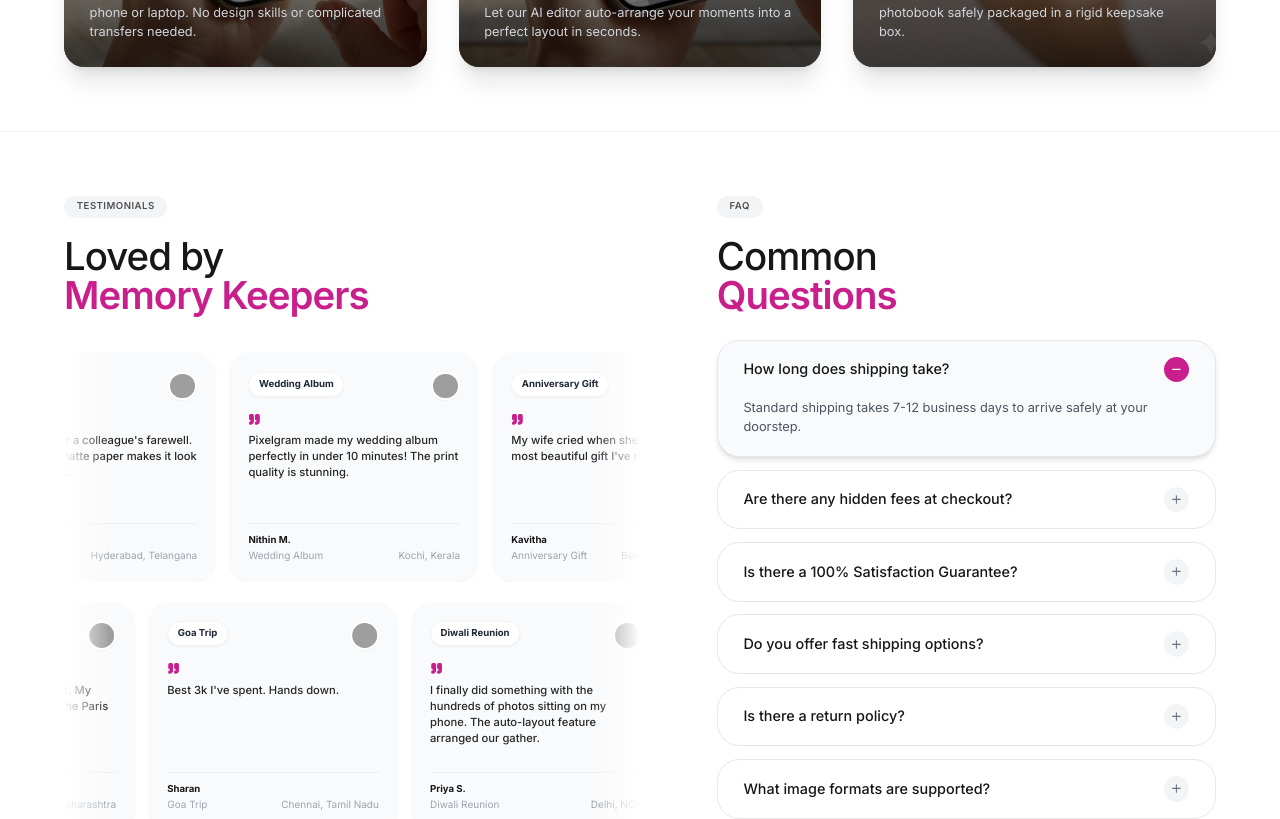
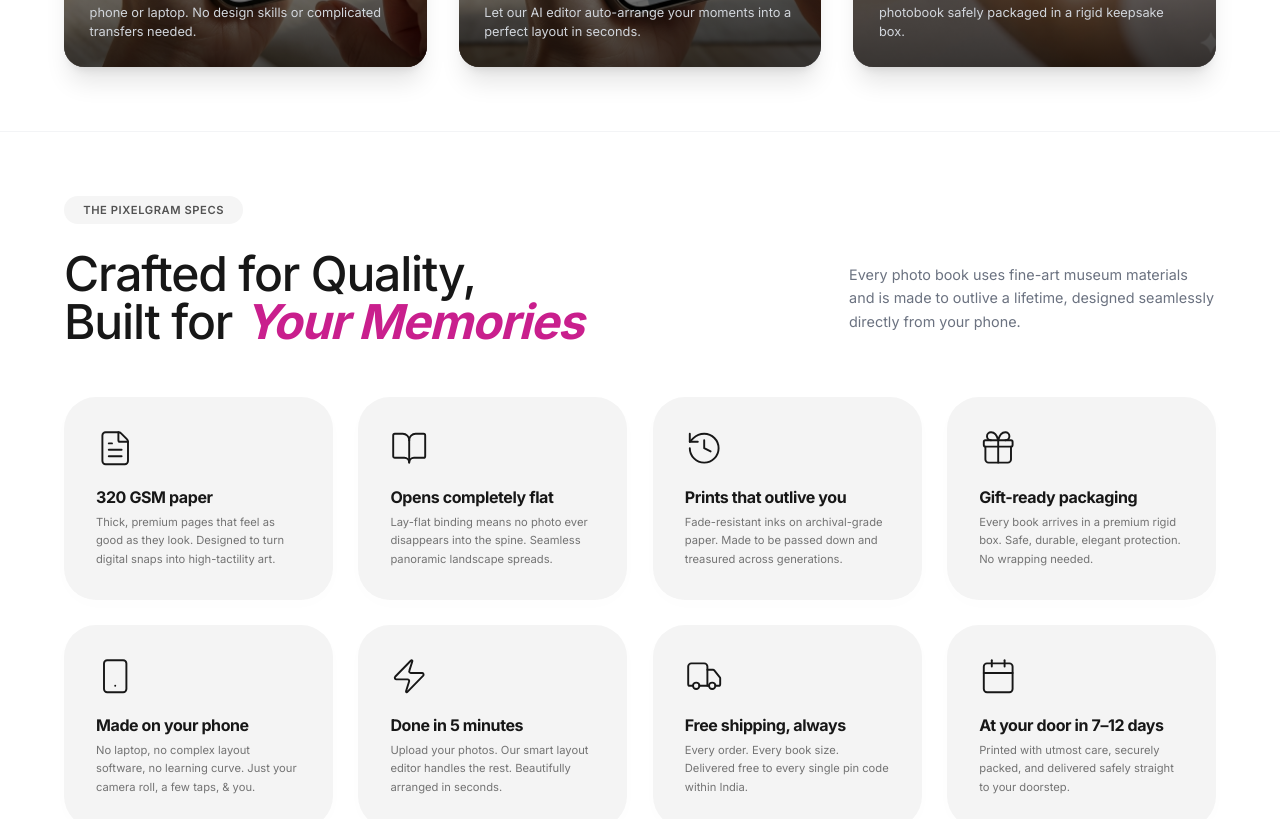
Before and after one commit to vijaymurugann/Pixel-gram-landing-page, a React (Vite) app: page / in a window 1280 px wide. Shown: the part 1500-2319 px from the top of the page. Built offline with nearby package versions, Linux system fonts and the light colour scheme; grey boxes are pictures that could not be loaded.

Commit message:
feat: add Specs component to showcase product quality and logistics features

```diff
--- a/App.tsx
+++ b/App.tsx
@@ -5,6 +5,7 @@ import { Navbar } from './components/Navbar';
 import { AnnouncementBanner } from './components/AnnouncementBanner';
 import { About } from './components/About';
 import { Programs } from './components/Programs';
+import { Specs } from './components/Specs';
 import { Services } from './components/Services';
 import { TestimonialsAndFAQ } from './components/TestimonialsAndFAQ';
 import { JoinUs } from './components/JoinUs';
@@ -45,6 +46,10 @@ const App: React.FC = () => {
             <Programs />
           </SectionWrapper>
 
+          <SectionWrapper theme="light" id="specs">
+            <Specs />
+          </SectionWrapper>
+
           {/* <SectionWrapper theme="light" id="inspiration">
             <Services />
           </SectionWrapper> */}
--- /dev/null
+++ b/components/Specs.tsx
@@ -0,0 +1,131 @@
+import React from 'react';
+import {
+  FileText,
+  History,
+  Truck,
+  Zap,
+  Smartphone,
+  Calendar,
+  BookOpen,
+  Gift
+} from 'lucide-react';
+
+interface SpecItem {
+  id: string;
+  icon: React.ComponentType<any>;
+  title: string;
+  description: string;
+  category: 'quality' | 'speed' | 'logistics';
+}
+
+const specsData: SpecItem[] = [
+  {
+    id: '01',
+    icon: FileText,
+    title: '320 GSM paper',
+    description: 'Thick, premium pages that feel as good as they look. Designed to turn digital snaps into high-tactility art.',
+    category: 'quality'
+  },
+  {
+    id: '02',
+    icon: BookOpen,
+    title: 'Opens completely flat',
+    description: 'Lay-flat binding means no photo ever disappears into the spine. Seamless panoramic landscape spreads.',
+    category: 'quality'
+  },
+  {
+    id: '03',
+    icon: History,
+    title: 'Prints that outlive you',
+    description: 'Fade-resistant inks on archival-grade paper. Made to be passed down and treasured across generations.',
+    category: 'quality'
+  },
+  {
+    id: '04',
+    icon: Gift,
+    title: 'Gift-ready packaging',
+    description: 'Every book arrives in a premium rigid box. Safe, durable, elegant protection. No wrapping needed.',
+    category: 'quality'
+  },
+  {
+    id: '05',
+    icon: Smartphone,
+    title: 'Made on your phone',
+    description: 'No laptop, no complex layout software, no learning curve. Just your camera roll, a few taps, & you.',
+    category: 'speed'
+  },
+  {
+    id: '06',
+    icon: Zap,
+    title: 'Done in 5 minutes',
+    description: 'Upload your photos. Our smart layout editor handles the rest. Beautifully arranged in seconds.',
+    category: 'speed'
+  },
+  {
+    id: '07',
+    icon: Truck,
+    title: 'Free shipping, always',
+    description: 'Every order. Every book size. Delivered free to every single pin code within India.',
+    category: 'logistics'
+  },
+  {
+    id: '08',
+    icon: Calendar,
+    title: 'At your door in 7–12 days',
+    description: 'Printed with utmost care, securely packed, and delivered safely straight to your doorstep.',
+    category: 'logistics'
+  }
+];
+
+export const Specs: React.FC = () => {
+  return (
+    <div className="bg-white py-20 px-6 md:px-12 lg:px-20 text-neutral-900 border-t border-gray-100">
+
+      {/* Badge Indicator */}
+      <div className="flex items-center gap-4 mb-8">
+        <div className="px-6 py-2 bg-neutral-100 rounded-full text-sm font-semibold uppercase tracking-wider text-neutral-600">
+          The Pixelgram Specs
+        </div>
+      </div>
+
+      {/* Grid Header Row */}
+      <div className="grid grid-cols-1 lg:grid-cols-12 gap-8 mb-16 items-start">
+        <h2 className="lg:col-span-8 text-4xl md:text-5xl lg:text-6xl font-medium tracking-tight text-neutral-900 leading-[1.1]">
+          Crafted for Quality, <br />
+          Built for <span className="text-seerakku-yellow font-bold italic">Your Memories</span>
+        </h2>
+        <p className="lg:col-span-4 text-gray-500 text-lg leading-relaxed lg:pt-4">
+          Every photo book uses fine-art museum materials and is made to outlive a lifetime, designed seamlessly directly from your phone.
+        </p>
+      </div>
+
+      {/* Grid of Specification Cards */}
+      <div className="grid grid-cols-1 sm:grid-cols-2 lg:grid-cols-4 gap-6 md:gap-8">
+        {specsData.map((spec) => {
+          const Icon = spec.icon;
+          return (
+            <div
+              key={spec.id}
+              className="relative rounded-[2.5rem] p-9 md:p-10 transition-all duration-500 ease-out hover:-translate-y-2 flex flex-col gap-6 bg-[#f4f4f4] text-neutral-900 hover:bg-[#ebebeb] hover:shadow-[0_20px_40px_rgba(0,0,0,0.04)] shadow-[0_4px_20px_rgba(0,0,0,0.01)]"
+            >
+              {/* Icon — anchored at top */}
+              <div className="text-neutral-900">
+                <Icon className="w-12 h-12 stroke-[1.2]" />
+              </div>
+
+              {/* Title + Description */}
+              <div>
+                <h3 className="text-xl font-bold tracking-tight mb-2 leading-tight">
+                  {spec.title}
+                </h3>
+                <p className="text-sm leading-relaxed text-neutral-500 font-normal">
+                  {spec.description}
+                </p>
+              </div>
+            </div>
+          );
+        })}
+      </div>
+    </div>
+  );
+};
```
